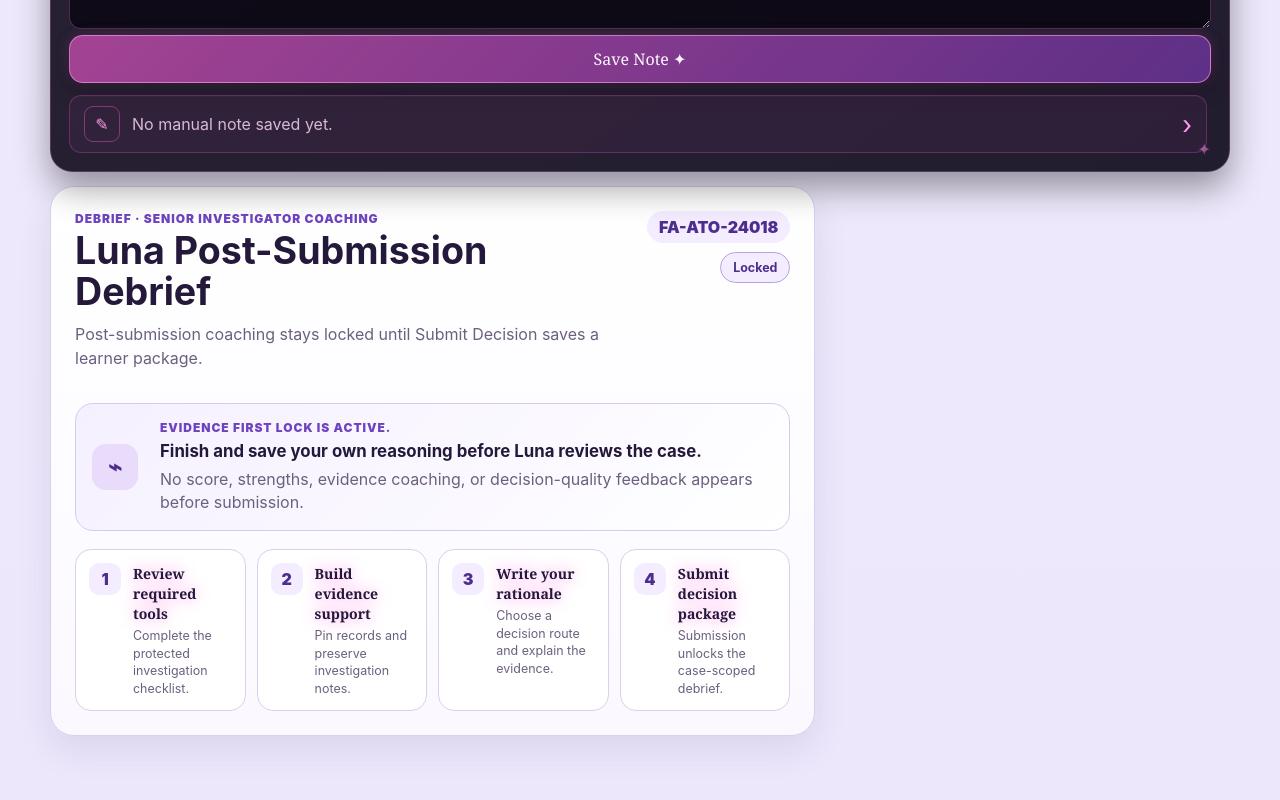
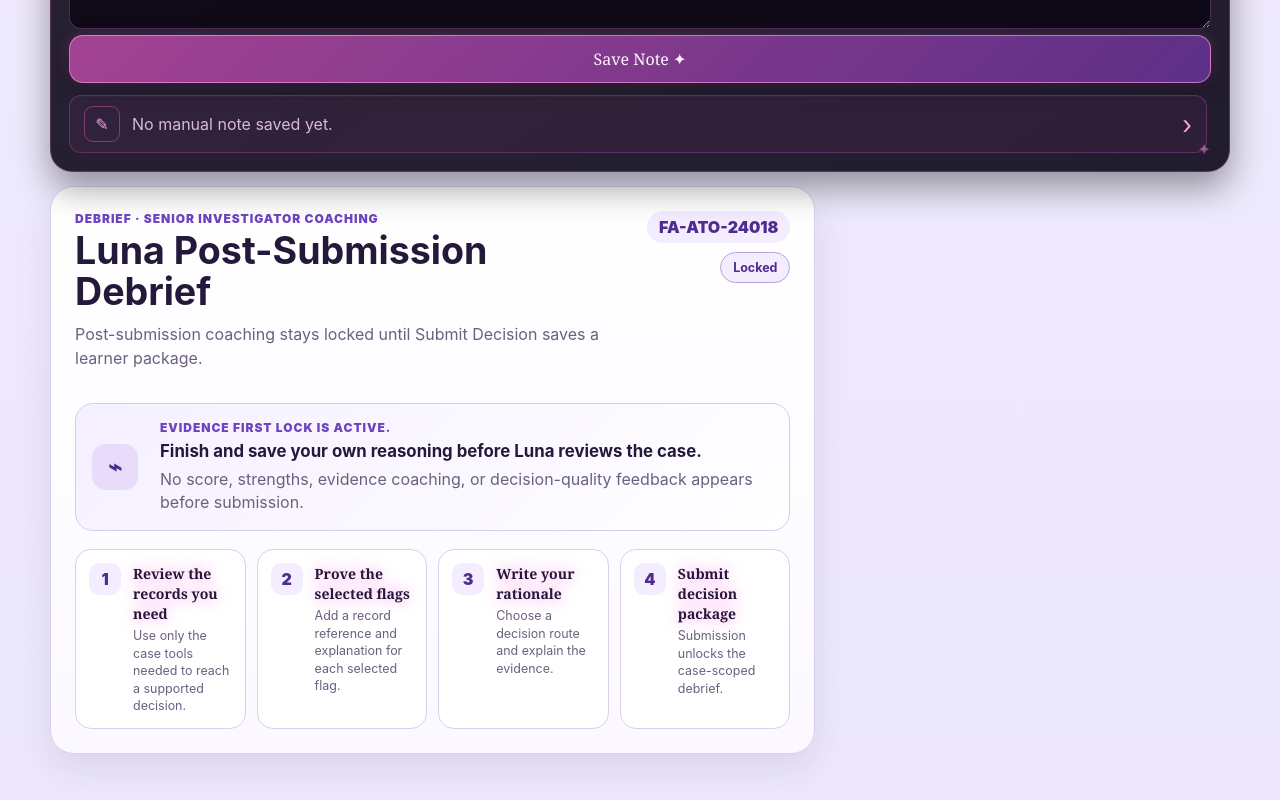
Before and after one commit to iamre2024-debug/fraud-Academy-v1, a React (Vite) app: page / in a window 1280 px wide. Shown: the part 5397-6197 px from the top of the page. Built offline with nearby package versions, Linux system fonts and the light colour scheme.

Commit message:
Update src/LunaPostSubmissionPanel.jsx

```diff
--- a/src/LunaPostSubmissionPanel.jsx
+++ b/src/LunaPostSubmissionPanel.jsx
@@ -131,8 +131,8 @@ export default function LunaPostSubmissionPanel({
           </section>
 
           <div className="luna-v1-unlock-grid" aria-label="Luna unlock requirements">
-            <article><span>1</span><div><strong>Review required tools</strong><p>Complete the protected investigation checklist.</p></div></article>
-            <article><span>2</span><div><strong>Build evidence support</strong><p>Pin records and preserve investigation notes.</p></div></article>
+            <article><span>1</span><div><strong>Review the records you need</strong><p>Use only the case tools needed to reach a supported decision.</p></div></article>
+            <article><span>2</span><div><strong>Prove the selected flags</strong><p>Add a record reference and explanation for each selected flag.</p></div></article>
             <article><span>3</span><div><strong>Write your rationale</strong><p>Choose a decision route and explain the evidence.</p></div></article>
             <article><span>4</span><div><strong>Submit decision package</strong><p>Submission unlocks the case-scoped debrief.</p></div></article>
           </div>
@@ -148,7 +148,7 @@ export default function LunaPostSubmissionPanel({
             <div>
               <p>Saved package</p>
               <strong>{state.reviewPackage.savedAt}</strong>
-              <span>{state.reviewPackage.reviewedRequired}/{state.reviewPackage.totalRequired} required tools reviewed</span>
+              <span>{state.reviewPackage.reviewedRequired}/{state.reviewPackage.totalRequired} suggested tools reviewed</span>
             </div>
           </section>
 
```
